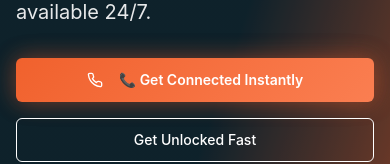
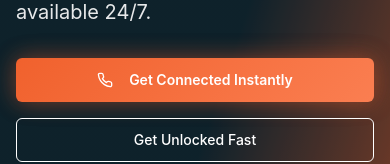
Before and after one commit to jetloopai/fast-lock-finder-dashboard, a React (Vite) app: page / in a window 390 px wide. Shown: the part 483-647 px from the top of the page. Built offline with nearby package versions, Linux system fonts and the light colour scheme.

Commit message:
Fix CTA button emoji
Remove the black phone emoji from the primary CTA button text.

```diff
--- a/src/components/home/Hero.tsx
+++ b/src/components/home/Hero.tsx
@@ -22,7 +22,7 @@ const Hero = () => {
               <Button variant="hero" size="lg" className="animate-glow hover-glow" asChild>
                 <a href="tel:+1-773-377-6511" className="flex items-center space-x-2">
                   <Phone className="h-5 w-5" />
-                  <span>📞 Get Connected Instantly</span>
+                  <span>Get Connected Instantly</span>
                 </a>
               </Button>
               <Button variant="outline" size="lg">
```
